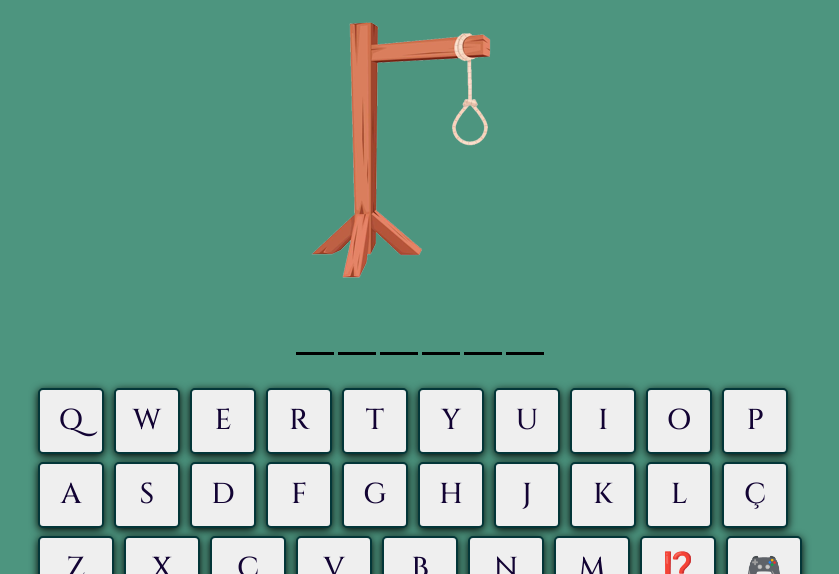
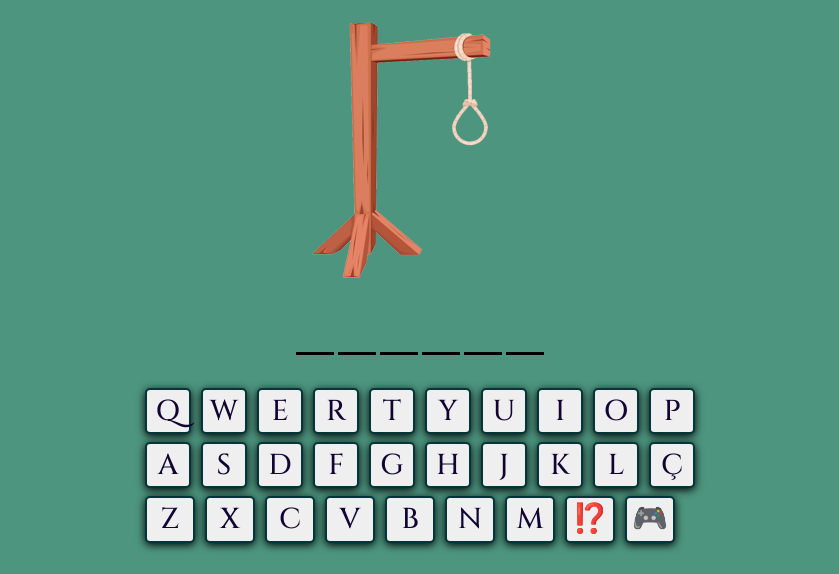
Before and after one commit to Igor-Lisboa7/Jogo-da-Forca, a plain HTML site: page index.html in a window 1280 px wide. Shown: the top 574 px of the page, without its empty margins (220-1059 px from the left). Drawn offline with nearby package versions, Linux system fonts and the light colour scheme.

Commit message:
Nova Atualização de Jogo da Forca corrigindo dimensão responsivo mobile.

```diff
--- a/css/forca.css
+++ b/css/forca.css
@@ -240,7 +240,7 @@ body{
         font-size: 1.5em;
     }
     #dicas{
-        margin-top: 30px;
+        margin-top: 15px;
         color: #040535;
         font-size: 1.5em;
     }
@@ -248,8 +248,8 @@ body{
 
 @media (min-width: 376px) {
     .teclas button{
-        width: 27px;
-        height: 27px;
+        width: 25px;
+        height: 25px;
     }
 }
 
@@ -260,13 +260,13 @@ body{
     width: 18px;
 }
 #categoria{
-    font-size: 1.5em;
+    font-size: 1.4em;
 }
 
 @media (min-width: 376px) {
     .teclas2 button{
-        width: 31px;
-        height: 27px;
+        width: 30px;
+        height: 25px;
     }
     #palavra-secreta{
         font-size: 1.3em;
@@ -281,8 +281,8 @@ body{
 
 @media (min-width: 426px) {
     .teclas button{
-        width: 33px;
-        height: 33px;
+        width: 30px;
+        height: 30px;
     }
     #palavra-secreta{
         font-size: 1.8em;
@@ -294,7 +294,7 @@ body{
         font-size: 1.5em;
     }
     #dicas{
-        margin-top: 30px;
+        margin-top: 20px;
         color: #040535;
         font-size: 1.5em;
     }
@@ -304,27 +304,27 @@ body{
 
 @media (min-width: 426px) {
     .teclas2 button{
-        width: 37px;
-        height: 33px;
+        width: 32px;
+        height: 29px;
     }
 }
 @media (min-width: 769px) {
     .teclas button{
-        width: 48px;
-        height: 48px;
+        width: 36px;
+        height: 36px;
         font-size: 1.8em;
     }
     #palavra-secreta{
         font-size: 1.5em;
     }
     .letras{
-        width: 38px;
+        width: 35px;
     }
     #categoria{
         font-size: 2.3em;
     }
     #dicas{
-        margin-top: 30px;
+        margin-top: 24px;
         color: #040535;
         font-size: 2em;
     }
@@ -333,15 +333,15 @@ body{
 
 @media (min-width: 769px) {
     .teclas2 button{
-        width: 56px;
-        height: 48px;
+        width: 40px;
+        height: 36px;
         font-size: 1.8em;
     }
 }
 @media (min-width: 1025px) {
     .teclas button{
-        width: 66px;
-        height: 66px;
+        width: 46px;
+        height: 46px;
         font-size: 1.8em;
     }
     #palavra-secreta{
@@ -364,8 +364,8 @@ body{
 
 @media (min-width: 1025px) {
     .teclas2 button{
-        width: 76px;
-        height: 66px;
+        width: 50px;
+        height: 47px;
         font-size: 1.8em;
     }
 }
```
